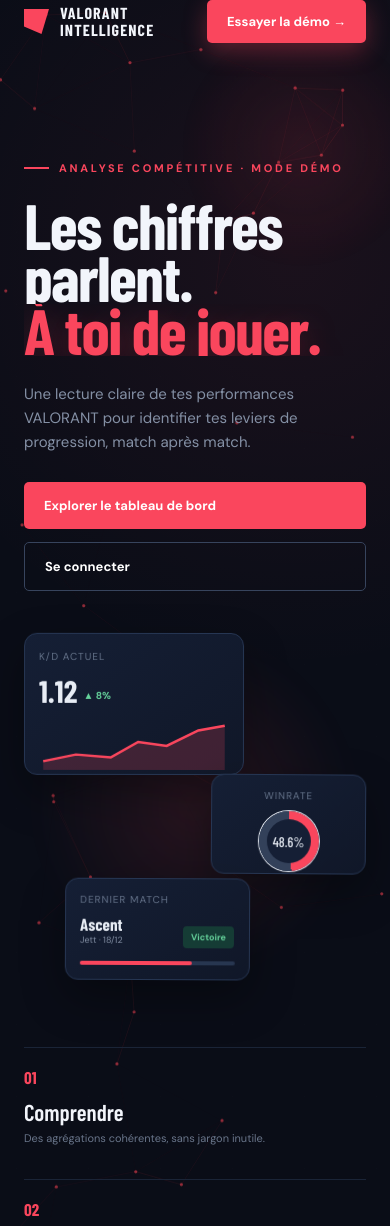
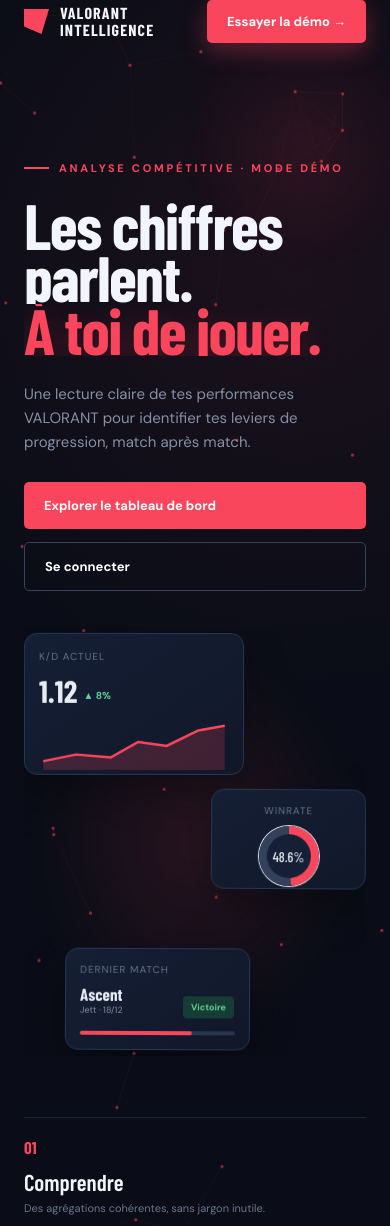
Before and after one commit to LucasDECEBAL/Valorant-Intelligence, a Next.js app: page / in a window 390 px wide. Shown: the top 1226 px of the page. Built offline with nearby package versions, Linux system fonts and the light colour scheme; a web font is replaced by a local one.

Commit message:
fix: adjust hero visual height and stat win positioning for mobile layout

```diff
--- a/app/globals.css
+++ b/app/globals.css
@@ -264,11 +264,11 @@
 @media(min-width:721px){.mobile-nav-toggle{display:none}}
 
 @media(max-width:700px){
-  .hero-visual{height:400px;overflow:hidden}
+  .landing .hero-visual{height:430px;overflow:hidden}
   .stat-kd{width:min(220px,86%);height:142px;left:0;top:8px;padding:16px 14px}
   .stat-kd strong{font-size:31px}
   .stat-kd svg{height:52px;margin-top:9px}
-  .stat-win{width:min(155px,60%);height:100px;right:0;top:157px;padding:14px}
+  .stat-win{width:min(155px,60%);height:100px;right:0;top:172px;padding:14px}
   .stat-win .ring{width:60px;height:60px}
   .stat-match{width:min(185px,72%);height:102px;left:12%;bottom:0;padding:14px}
   .stat-match strong{font-size:17px}
```
